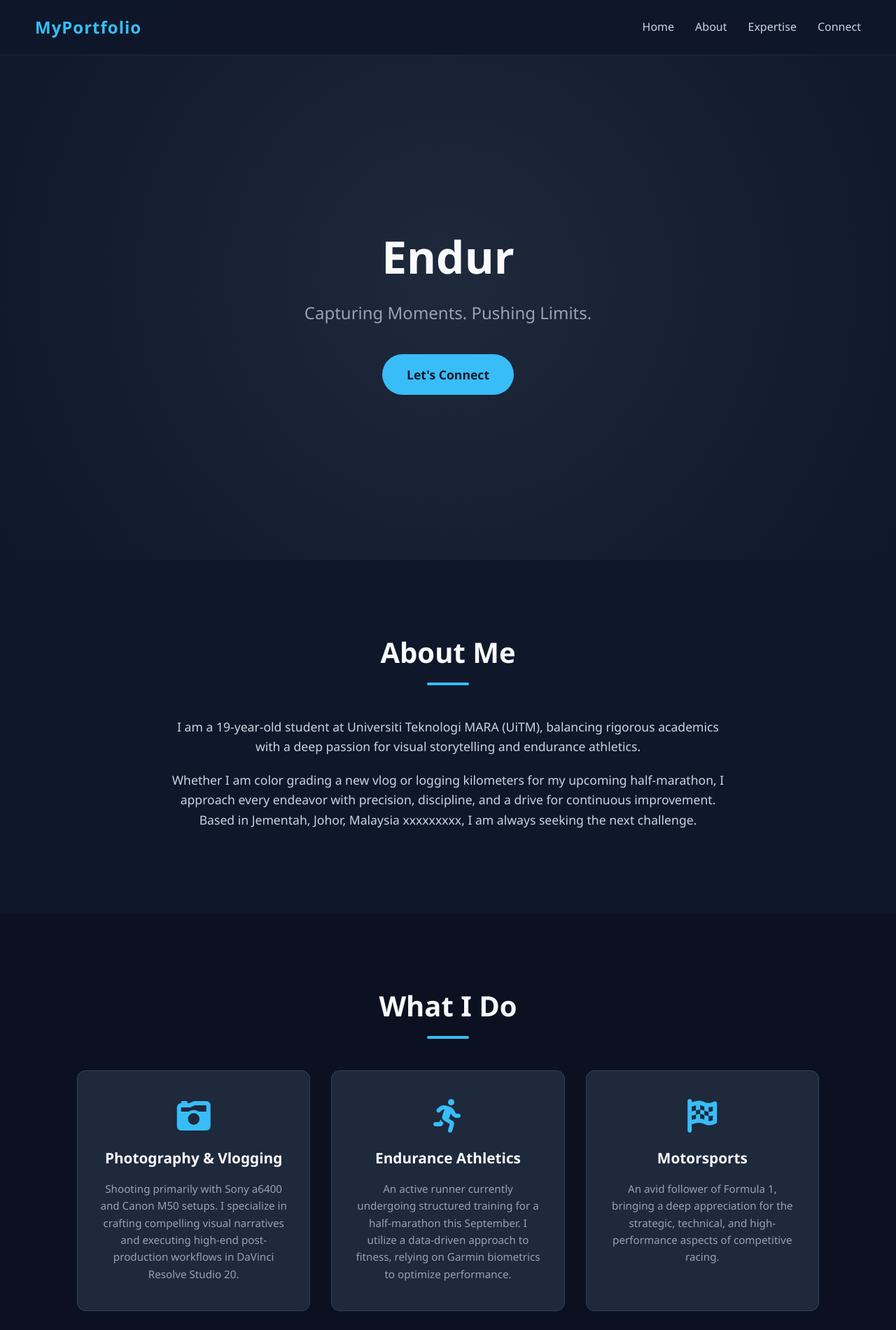
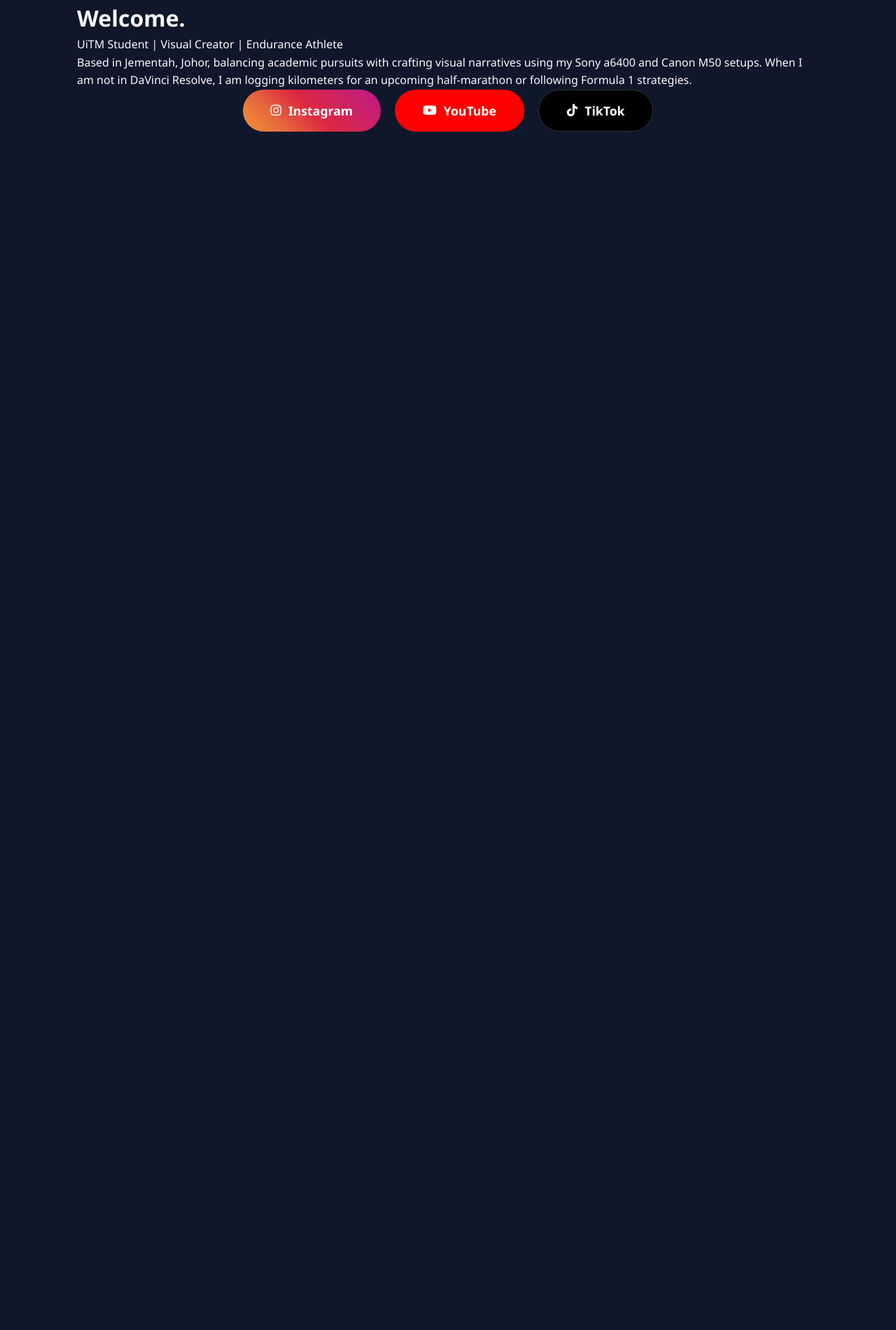
Before and after one commit to hyjatt/hyjatt.github.io, a plain HTML site: page index.html in a window 1280 px wide. Shown: the top 1900 px of the page at 70% size. After the commit the page ends 800 px from the top, so only its background shows below. Drawn offline with Linux system fonts and the light colour scheme; files that its build step writes are made by us from their sources.

Commit message:
Update title and restructure index.html

```diff
--- a/index.html
+++ b/index.html
@@ -3,80 +3,38 @@
 <head>
     <meta charset="UTF-8">
     <meta name="viewport" content="width=device-width, initial-scale=1.0">
-    <title>Professional Portfolio</title>
-    <link rel="stylesheet" href="css/style.css">
+    <title>Connect With Me</title>
+    <link rel="stylesheet" href="style.css">
     <link rel="stylesheet" href="https://cdnjs.cloudflare.com/ajax/libs/font-awesome/6.4.0/css/all.min.css">
 </head>
 <body>
-    <nav class="navbar">
-        <div class="logo">MyPortfolio</div>
-        <ul class="nav-links">
-            <li><a href="#home">Home</a></li>
-            <li><a href="#about">About</a></li>
-            <li><a href="#expertise">Expertise</a></li>
-            <li><a href="#socials">Connect</a></li>
-        </ul>
-    </nav>
+    <div class="container">
+        <div class="profile-card">
+            <h1 class="name">Welcome.</h1>
+            <p class="tagline">UiTM Student | Visual Creator | Endurance Athlete</p>
 
-    <header id="home" class="hero">
-        <div class="hero-content">
-            <h1 id="typewriter-text"></h1>
-            <p class="subtitle">Capturing Moments. Pushing Limits.</p>
-            <a href="#socials" class="btn-primary">Let's Connect</a>
-        </div>
-    </header>
+            <div class="divider"></div>
 
-    <section id="about" class="section">
-        <div class="container">
-            <h2 class="section-title">About Me</h2>
-            <div class="about-grid">
-                <div class="about-text">
-                    <p>I am a 19-year-old student at Universiti Teknologi MARA (UiTM), balancing rigorous academics with a deep passion for visual storytelling and endurance athletics.</p>
-                    <p>Whether I am color grading a new vlog or logging kilometers for my upcoming half-marathon, I approach every endeavor with precision, discipline, and a drive for continuous improvement. Based in Jementah, Johor, Malaysia xxxxxxxxx, I am always seeking the next challenge.</p>
-                </div>
+            <p class="description">
+                Based in Jementah, Johor, balancing academic pursuits with crafting visual narratives using my Sony a6400 and Canon M50 setups. When I am not in DaVinci Resolve, I am logging kilometers for an upcoming half-marathon or following Formula 1 strategies.
+            </p>
+
+            <div class="social-links">
+                <!-- Replace the '#' symbols below with your actual social links -->
+                <a href="#" class="social-btn instagram" target="_blank">
+                    <i class="fab fa-instagram"></i>
+                    <span>Instagram</span>
+                </a>
+                <a href="#" class="social-btn youtube" target="_blank">
+                    <i class="fab fa-youtube"></i>
+                    <span>YouTube</span>
+                </a>
+                <a href="#" class="social-btn tiktok" target="_blank">
+                    <i class="fab fa-tiktok"></i>
+                    <span>TikTok</span>
+                </a>
             </div>
         </div>
-    </section>
-
-    <section id="expertise" class="section bg-darker">
-        <div class="container">
-            <h2 class="section-title">What I Do</h2>
-            <div class="cards">
-                <div class="card">
-                    <i class="fas fa-camera-retro card-icon"></i>
-                    <h3>Photography & Vlogging</h3>
-                    <p>Shooting primarily with Sony a6400 and Canon M50 setups. I specialize in crafting compelling visual narratives and executing high-end post-production workflows in DaVinci Resolve Studio 20.</p>
-                </div>
-                <div class="card">
-                    <i class="fas fa-running card-icon"></i>
-                    <h3>Endurance Athletics</h3>
-                    <p>An active runner currently undergoing structured training for a half-marathon this September. I utilize a data-driven approach to fitness, relying on Garmin biometrics to optimize performance.</p>
-                </div>
-                <div class="card">
-                    <i class="fas fa-flag-checkered card-icon"></i>
-                    <h3>Motorsports</h3>
-                    <p>An avid follower of Formula 1, bringing a deep appreciation for the strategic, technical, and high-performance aspects of competitive racing.</p>
-                </div>
-            </div>
-        </div>
-    </section>
-
-    <section id="socials" class="section">
-        <div class="container">
-            <h2 class="section-title">Connect With Me</h2>
-            <p class="social-subtitle">Find my latest content, training logs, and creative projects across my primary platforms.</p>
-            <div class="social-links">
-                <a href="#" class="social-btn instagram" target="_blank"><i class="fab fa-instagram"></i> Instagram</a>
-                <a href="#" class="social-btn youtube" target="_blank"><i class="fab fa-youtube"></i> YouTube</a>
-                <a href="#" class="social-btn tiktok" target="_blank"><i class="fab fa-tiktok"></i> TikTok</a>
-            </div>
-        </div>
-    </section>
-
-    <footer>
-        <p>&copy; 2026 Professional Portfolio. All Rights Reserved.</p>
-    </footer>
-
-    <script src="javascript/script.js"></script>
+    </div>
 </body>
 </html>
```
